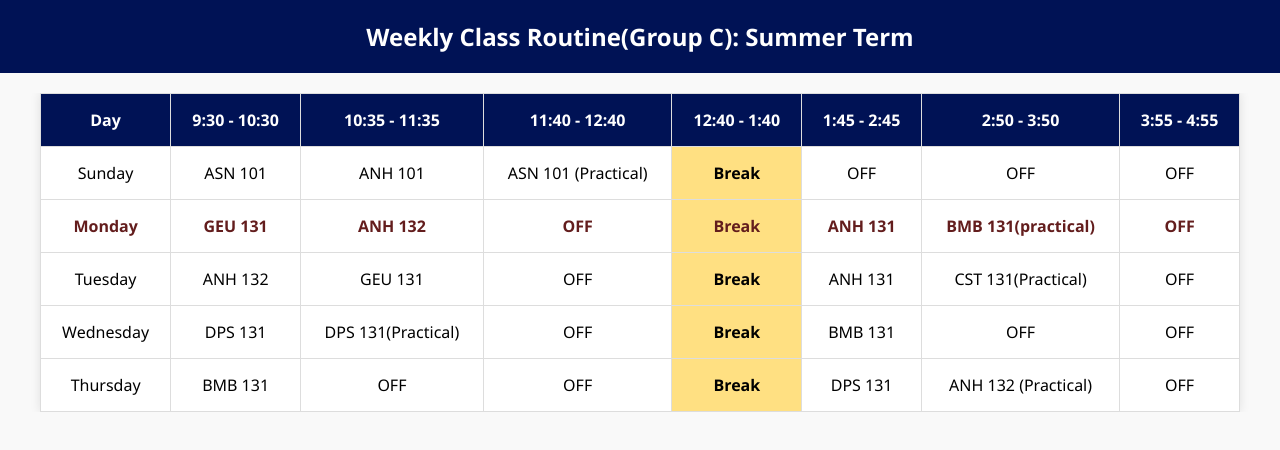
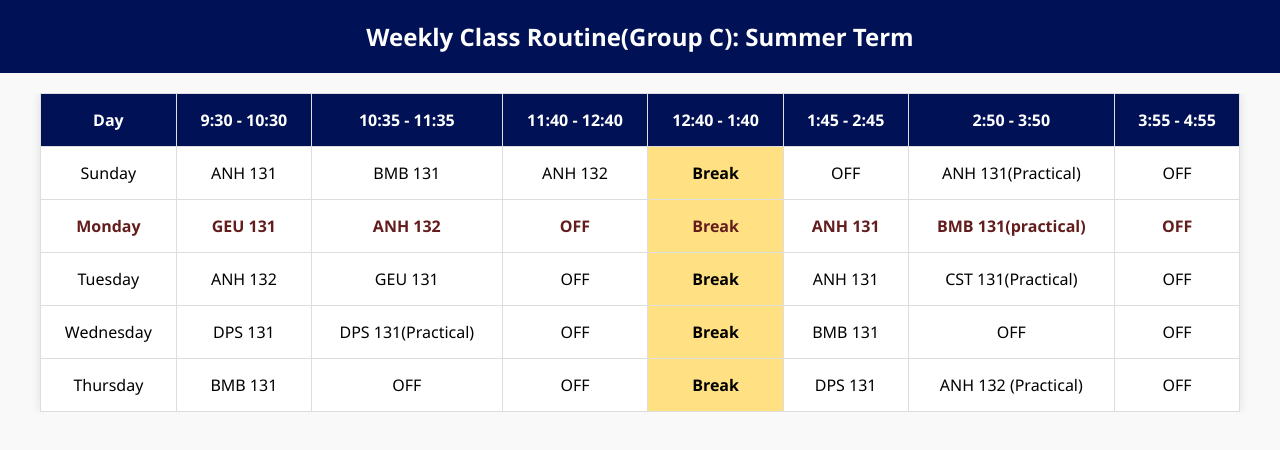
Before and after one commit to nayeemislamnishad/Routine_Summer_term, a plain HTML site: page index.html in a window 1280 px wide. Drawn offline with Linux system fonts and the light colour scheme.

Commit message:
Update index.html

```diff
--- a/index.html
+++ b/index.html
@@ -129,12 +129,12 @@
         <!-- Repeat rows for each day -->
         <tr>
           <td>Sunday</td>
-          <td>ASN 101 </td>
-          <td>ANH 101 </td>
-          <td>ASN 101 (Practical)</td>
+          <td>ANH 131 </td>
+          <td>BMB 131 </td>
+          <td>ANH 132</td>
           <td class="break">Break</td>
           <td>OFF</td>
-          <td>OFF</td>
+          <td>ANH 131(Practical)</td>
           <td>OFF</td>
         </tr>
         <tr style="color: #631d1d;font-weight: 700;">
```
